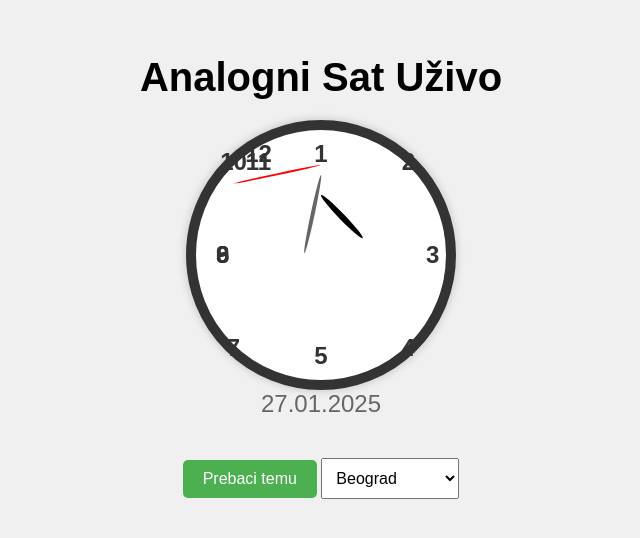
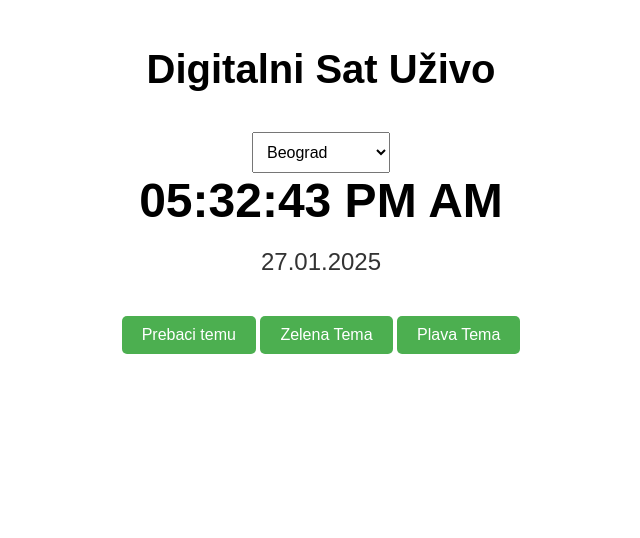
Before and after one commit to milosss123/LiveTime, a plain HTML site: page index.html in a window 1280 px wide. Shown: the whole page, without its empty margins (319-959 px from the left). Drawn offline with Linux system fonts and the light colour scheme.

Commit message:
Add files via upload

```diff
--- a/index.html
+++ b/index.html
@@ -3,40 +3,13 @@
 <head>
   <meta charset="UTF-8">
   <meta name="viewport" content="width=device-width, initial-scale=1.0">
-  <title>Analogni Sat</title>
+  <title>Digitalni Sat</title>
   <link rel="stylesheet" href="styles.css">
 </head>
 <body>
-  <h1>Analogni Sat Uživo</h1>
+  <h1>Digitalni Sat Uživo</h1>
 
-  <!-- Sat -->
-  <div id="sat" class="round-clock">
-    <!-- Brojevi od 1 do 12 -->
-    <div class="broj" id="broj1">1</div>
-    <div class="broj" id="broj2">2</div>
-    <div class="broj" id="broj3">3</div>
-    <div class="broj" id="broj4">4</div>
-    <div class="broj" id="broj5">5</div>
-    <div class="broj" id="broj6">6</div>
-    <div class="broj" id="broj7">7</div>
-    <div class="broj" id="broj8">8</div>
-    <div class="broj" id="broj9">9</div>
-    <div class="broj" id="broj10">10</div>
-    <div class="broj" id="broj11">11</div>
-    <div class="broj" id="broj12">12</div>
-
-    <div id="sat-iskaz" class="kazaljka sat"></div>
-    <div id="minut-iskaz" class="kazaljka minut"></div>
-    <div id="sekund-iskaz" class="kazaljka sekund"></div>
-  </div>
-
-  <!-- Datum -->
-  <div id="datum"></div>
-
-  <!-- Dugme za prebacivanje teme -->
-  <button id="prebaci-temu">Prebaci temu</button>
-
-  <!-- Dropdown za biranje vremenske zone -->
+  <!-- Vremenski gradovi -->
   <select id="vremenska-zona">
     <option value="Europe/Belgrade">Beograd</option>
     <option value="America/New_York">New York</option>
@@ -47,6 +20,22 @@
     <option value="America/Los_Angeles">Los Angeles</option>
   </select>
 
+  <!-- Digitalno vreme -->
+  <div id="vreme">
+    <span id="sat">00</span>:<span id="minut">00</span>:<span id="sekund">00</span>
+    <span id="am-pm">AM</span>
+  </div>
+
+  <!-- Datum -->
+  <div id="datum"></div>
+
+  <!-- Dugme za prebacivanje teme -->
+  <button id="prebaci-temu">Prebaci temu</button>
+
+  <!-- Dugme za prebacivanje na teme -->
+  <button id="prebaci-temu-zeleno">Zelena Tema</button>
+  <button id="prebaci-temu-plavo">Plava Tema</button>
+
   <script src="script.js"></script>
 </body>
 </html>
--- a/script.js
+++ b/script.js
@@ -13,19 +13,14 @@ function prikaziVreme(zona) {
 
   const vreme = formatter.format(sada);
 
-  // Prikazivanje kazaljki
-  const sat = sada.getHours() % 12 + sada.getMinutes() / 60;  // pretvaranje u sat (12-časovni format)
-  const minut = sada.getMinutes();
-  const sekund = sada.getSeconds();
+  const [sati, minuti, sekundi] = vreme.split(':');
+  const amPm = (parseInt(sati) >= 12) ? 'PM' : 'AM';
 
-  const satDeg = (sat / 12) * 360;  // Pomeranje kazaljke sata
-  const minutDeg = (minut / 60) * 360;  // Pomeranje kazaljke minuta
-  const sekundDeg = (sekund / 60) * 360;  // Pomeranje kazaljke sekundi
-
-  // Ažuriraj pozicije kazaljki
-  document.getElementById("sat-iskaz").style.transform = `translateX(-50%) translateY(-100%) rotate(${satDeg}deg)`;
-  document.getElementById("minut-iskaz").style.transform = `translateX(-50%) translateY(-100%) rotate(${minutDeg}deg)`;
-  document.getElementById("sekund-iskaz").style.transform = `translateX(-50%) translateY(-100%) rotate(${sekundDeg}deg)`;
+  // Ažuriranje vremena na ekranu
+  document.getElementById("sat").textContent = sati.padStart(2, "0");
+  document.getElementById("minut").textContent = minuti.padStart(2, "0");
+  document.getElementById("sekund").textContent = sekundi.padStart(2, "0");
+  document.getElementById("am-pm").textContent = amPm;
 
   // Ažuriranje datuma
   let dan = String(sada.getDate()).padStart(2, "0");
@@ -34,13 +29,26 @@ function prikaziVreme(zona) {
   document.getElementById("datum").textContent = `${dan}.${mesec}.${godina}`;
 }
 
-// Funkcija za prebacivanje teme (svetla/mračna)
+// Funkcija za prebacivanje teme (svetla/tamna/zelena/plava)
 function prebacivanjeTeme() {
-  document.body.classList.toggle("mracna-tema");
+  document.body.classList.toggle("svetla-tema");
+  document.body.classList.remove("tamna-tema", "zelena-tema", "plava-tema");
 }
 
-// Dodaj događaj za dugme koje prebacuje temu
+function prebacivanjeZeleneTeme() {
+  document.body.classList.toggle("zelena-tema");
+  document.body.classList.remove("svetla-tema", "tamna-tema", "plava-tema");
+}
+
+function prebacivanjePlaveTeme() {
+  document.body.classList.toggle("plava-tema");
+  document.body.classList.remove("svetla-tema", "tamna-tema", "zelena-tema");
+}
+
+// Dodaj događaje za dugmadi koja prebacuju teme
 document.getElementById("prebaci-temu").addEventListener("click", prebacivanjeTeme);
+document.getElementById("prebaci-temu-zeleno").addEventListener("click", prebacivanjeZeleneTeme);
+document.getElementById("prebaci-temu-plavo").addEventListener("click", prebacivanjePlaveTeme);
 
 // Funkcija za promenu vremenske zone
 document.getElementById("vremenska-zona").addEventListener("change", function() {
--- a/styles.css
+++ b/styles.css
@@ -1,9 +1,9 @@
 /* Osnovni stilovi */
 body {
   font-family: Arial, sans-serif;
-  background-color: #f0f0f0;
   text-align: center;
   padding: 20px;
+  margin: 0;
 }
 
 h1 {
@@ -11,72 +11,15 @@ h1 {
   margin-bottom: 20px;
 }
 
-#sat {
-  position: relative;
-  width: 250px;
-  height: 250px;
-  border-radius: 50%;
-  border: 10px solid #333;
-  margin: 0 auto;
-  background-color: #fff;
-  display: flex;
-  justify-content: center;
-  align-items: center;
-  box-shadow: 0 0 10px rgba(0, 0, 0, 0.2);
-}
-
-/* Pozicioniranje brojeva */
-.broj {
-  position: absolute;
-  font-size: 1.5rem;
+#vreme {
+  font-size: 3rem;
   font-weight: bold;
-  color: #333;
-}
-
-#broj1 { top: 10px; left: 50%; transform: translateX(-50%); }
-#broj2 { top: 18px; left: 85%; transform: translateX(-50%); }
-#broj3 { top: 50%; left: 92%; transform: translateY(-50%); }
-#broj4 { bottom: 18px; left: 85%; transform: translateX(-50%); }
-#broj5 { bottom: 10px; left: 50%; transform: translateX(-50%); }
-#broj6 { bottom: 50%; left: 8%; transform: translateY(50%); }
-#broj7 { bottom: 18px; left: 15%; transform: translateX(-50%); }
-#broj8 { top: 50%; left: 8%; transform: translateY(-50%); }
-#broj9 { top: 50%; left: 8%; transform: translateY(-50%); }
-#broj10 { top: 18px; left: 15%; transform: translateX(-50%); }
-#broj11 { top: 18px; left: 25%; transform: translateX(-50%); }
-#broj12 { top: 10px; left: 25%; transform: translateX(-50%); }
-
-.kazaljka {
-  position: absolute;
-  bottom: 50%;
-  left: 50%;
-  transform-origin: 50% 100%;
-  transform: translateX(-50%) translateY(-100%);
-  background-color: #333;
-  border-radius: 50%;
-}
-
-.sat {
-  width: 6px;
-  height: 60px;
-  background-color: black;
-}
-
-.minut {
-  width: 4px;
-  height: 80px;
-  background-color: #666;
-}
-
-.sekund {
-  width: 2px;
-  height: 90px;
-  background-color: red;
+  margin-bottom: 20px;
 }
 
 #datum {
   font-size: 1.5rem;
-  color: #666;
+  color: #333;
   margin-bottom: 20px;
 }
 
@@ -102,22 +45,23 @@ select {
   cursor: pointer;
 }
 
-/* Mračna tema */
-.mracna-tema {
+/* Teme */
+.svetla-tema {
+  background-color: #f0f0f0;
+  color: #333;
+}
+
+.tamna-tema {
   background-color: #121212;
   color: #ffffff;
 }
 
-.mracna-tema #sat {
-  border-color: #ff9800; /* Zlata boja za okrugli sat u mračnoj temi */
-}
-
-.mracna-tema button {
-  background-color: #333333;
+.zelena-tema {
+  background-color: #4CAF50;
   color: #ffffff;
 }
 
-.mracna-tema select {
-  background-color: #333333;
+.plava-tema {
+  background-color: #2196F3;
   color: #ffffff;
 }
```
